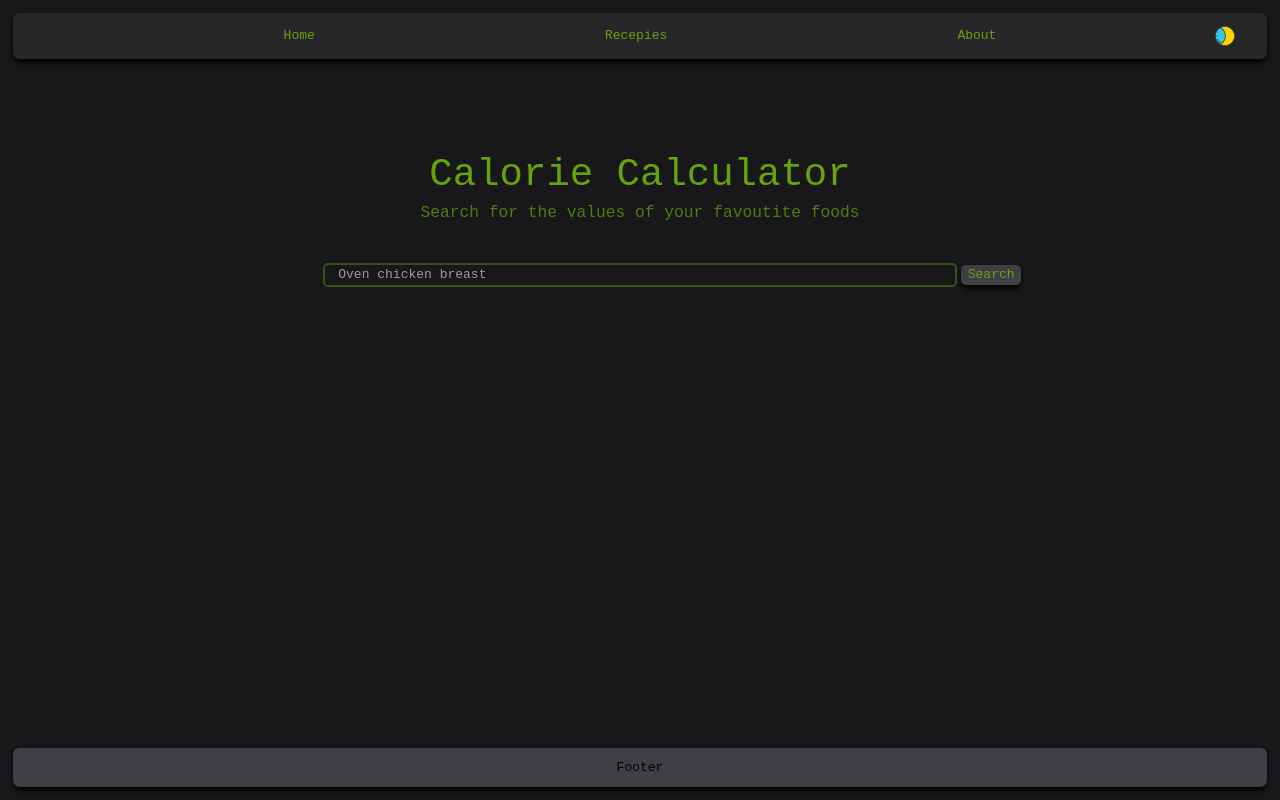
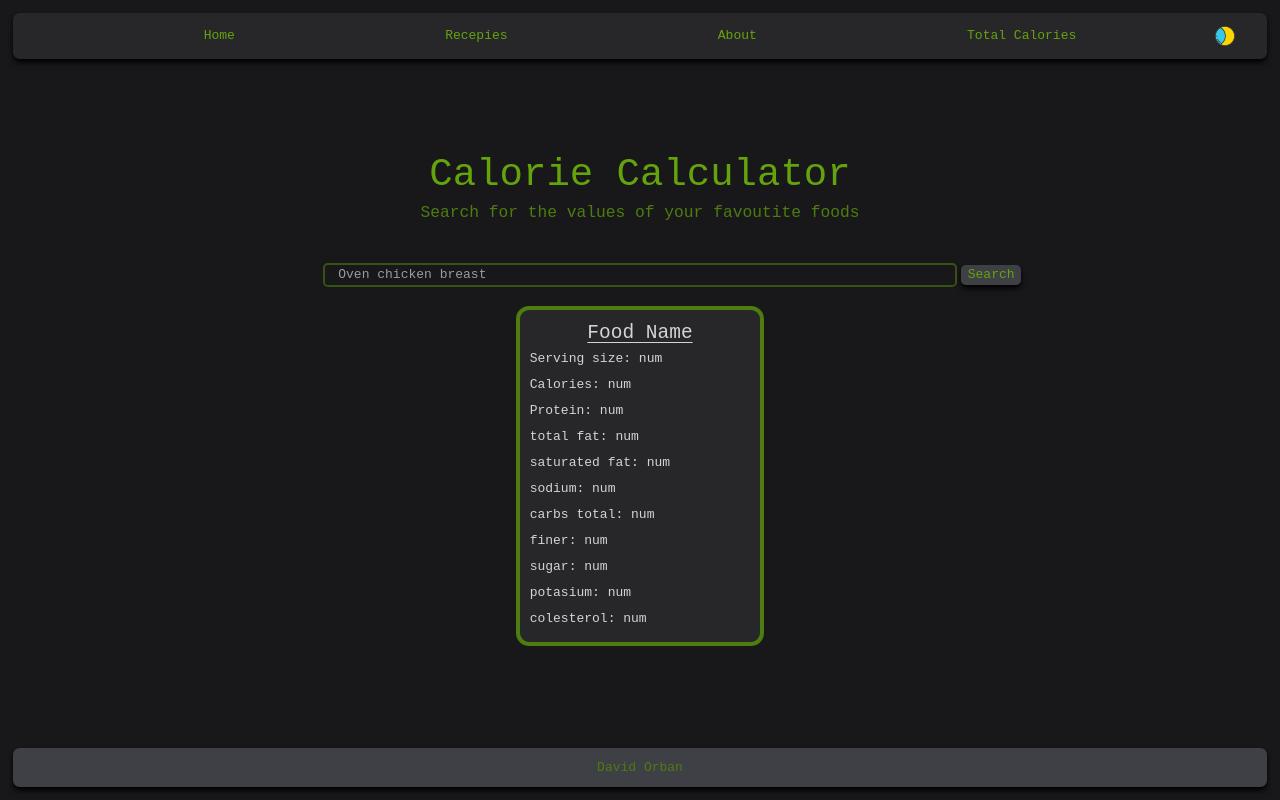
Before and after one commit to DxVxDOD/calorie-_caounter_recepie_app, a React (Vite) app: page / in a window 1280 px wide. Built offline with nearby package versions, Linux system fonts and the light colour scheme.

Commit message:
calorie card look

```diff
--- a/src/App.tsx
+++ b/src/App.tsx
@@ -5,15 +5,17 @@ import Recepie from './pages/Recepie';
 import About from './pages/About';
 import Footer from './components/Footer';
 import Navbar from './components/Navbar';
+import Total from './pages/Total';
 
 function App() {
 	return (
-		<div className=' bg-zinc-100 dark:bg-zinc-900 m-0 p-2 box-border h-screen overflow-hidden flex flex-col'>
+		<div className=' bg-zinc-100 dark:bg-zinc-900 m-0 p-2 box-border min-h-screen overflow-hidden flex flex-col'>
 			<Navbar />
 			<Routes>
 				<Route path='/' element={<Home />} />
 				<Route path='/about' element={<About />} />
 				<Route path='/recepie' element={<Recepie />} />
+				<Route path='/total' element={<Total />} />
 			</Routes>
 			<Footer />
 		</div>
--- /dev/null
+++ b/src/components/CalorieCard.tsx
@@ -0,0 +1,24 @@
+import React from 'react';
+
+const CalorieCard = () => (
+	<div className=' w-1/5 flex flex-col gap-1 text-zinc-900 dark:text-zinc-300 bg-zinc-200 dark:bg-zinc-800 p-3 rounded-2xl border-4 border-lime-900 dark:border-lime-700' >
+		<h1
+			className=' text-2xl underline underline-offset-4 text-center'
+		>
+            Food Name
+		</h1>
+		<span>Serving size: num</span><p/>
+		<span>Calories: num</span><p/>
+		<span>Protein: num</span><p/>
+		<span>total fat: num</span><p/>
+		<span>saturated fat: num</span><p/>
+		<span>sodium: num</span><p />
+		<span>carbs total: num</span><p/>
+		<span>finer: num</span><p/>
+		<span>sugar: num</span><p/>
+		<span>potasium: num</span><p/>
+		<span>colesterol: num</span><p/>
+	</div>
+);
+
+export default CalorieCard;
--- a/src/components/Footer.tsx
+++ b/src/components/Footer.tsx
@@ -2,9 +2,9 @@ import React from 'react';
 
 const Footer = () => (
 	<div
-		className=' mt-auto flex justify-evenly gap-10 p-3 bg-zinc-300 dark:bg-zinc-700 shadow-md m-2 rounded-lg shadow-zinc-400 dark:shadow-black dark:shadow-md'
+		className=' mt-auto flex justify-evenly gap-10 p-3 text-lime-900 dark:text-lime-700 bg-zinc-300 dark:bg-zinc-700 shadow-md m-2 rounded-lg shadow-zinc-400 dark:shadow-black dark:shadow-md'
 	>
-        Footer
+		<span className=' text-md'>David Orban</span>
 	</div>
 );
 
--- a/src/components/Navbar.tsx
+++ b/src/components/Navbar.tsx
@@ -19,6 +19,11 @@ const Navbar = () => (
 		>
 			<span className=' text-lime-700 dark:text-lime-600' >About</span>
 		</NavLink>
+		<NavLink to={'/total'}
+			className={'hover_underline_animation dark:hover_underline_animation-dark'}
+		>
+			<span className=' text-lime-700 dark:text-lime-600' >Total Calories</span>
+		</NavLink>
 		<LigthDarkSwitch />
 	</div>
 );
--- a/src/pages/Home.tsx
+++ b/src/pages/Home.tsx
@@ -1,4 +1,5 @@
 import React from 'react';
+import CalorieCard from '../components/CalorieCard';
 
 const Home = () => (
 	<div className=' flex flex-col h-full gap-2 align-middle items-center'>
@@ -17,6 +18,9 @@ const Home = () => (
 			/>
 			<button type='button' className=' bg-zinc-300 rounded-md shadow-sm dark:shadow-md shadow-zinc-400 dark:shadow-black dark:bg-zinc-700 dark:text-lime-600 absolute pl-2 pr-2 ml-2' >Search</button>
 		</div>
+		<div className=' w-full p-4 flex justify-center flex-wrap gap-5'>
+			<CalorieCard />
+		</div>
 	</div>
 );
 
--- /dev/null
+++ b/src/pages/Total.tsx
@@ -0,0 +1,7 @@
+import React from 'react';
+
+const Total = () => (
+	<div>Total</div>
+);
+
+export default Total;
```
